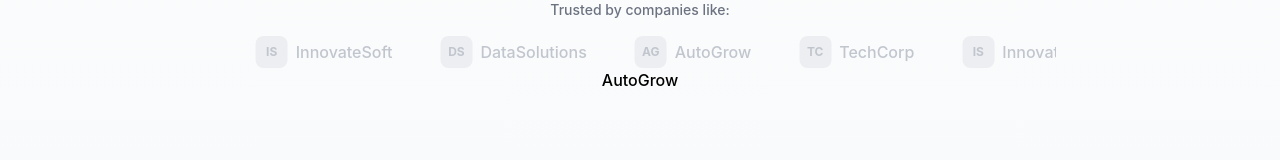
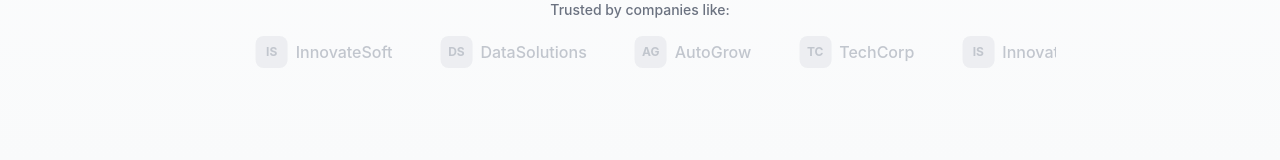
Before and after one commit to swissonix7-byte/Swissonix, a React (Vite) app: page / in a window 1280 px wide. Shown: the part 584-744 px from the top of the page. Built offline with nearby package versions, Linux system fonts and the light colour scheme.

Commit message:
Updated Hero.tsx

```diff
--- a/src/components/Hero.tsx
+++ b/src/components/Hero.tsx
@@ -84,7 +84,7 @@ export default function Hero() {
                 <span className="font-medium">AutoGrow</span>
               </div>
               </div>
-              <span className="font-medium">AutoGrow</span>
+
           </div>
         </div>
       </div>
```
